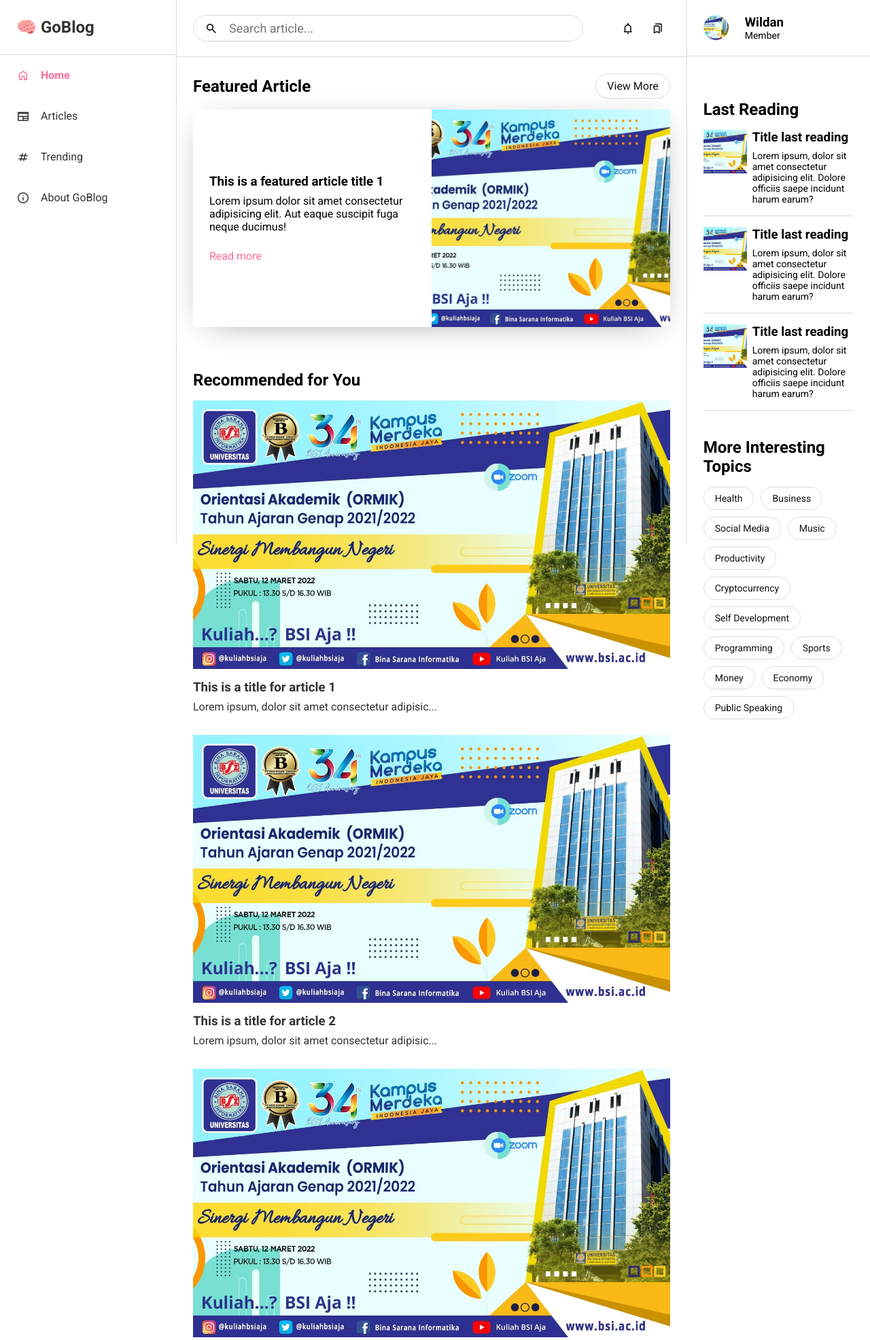
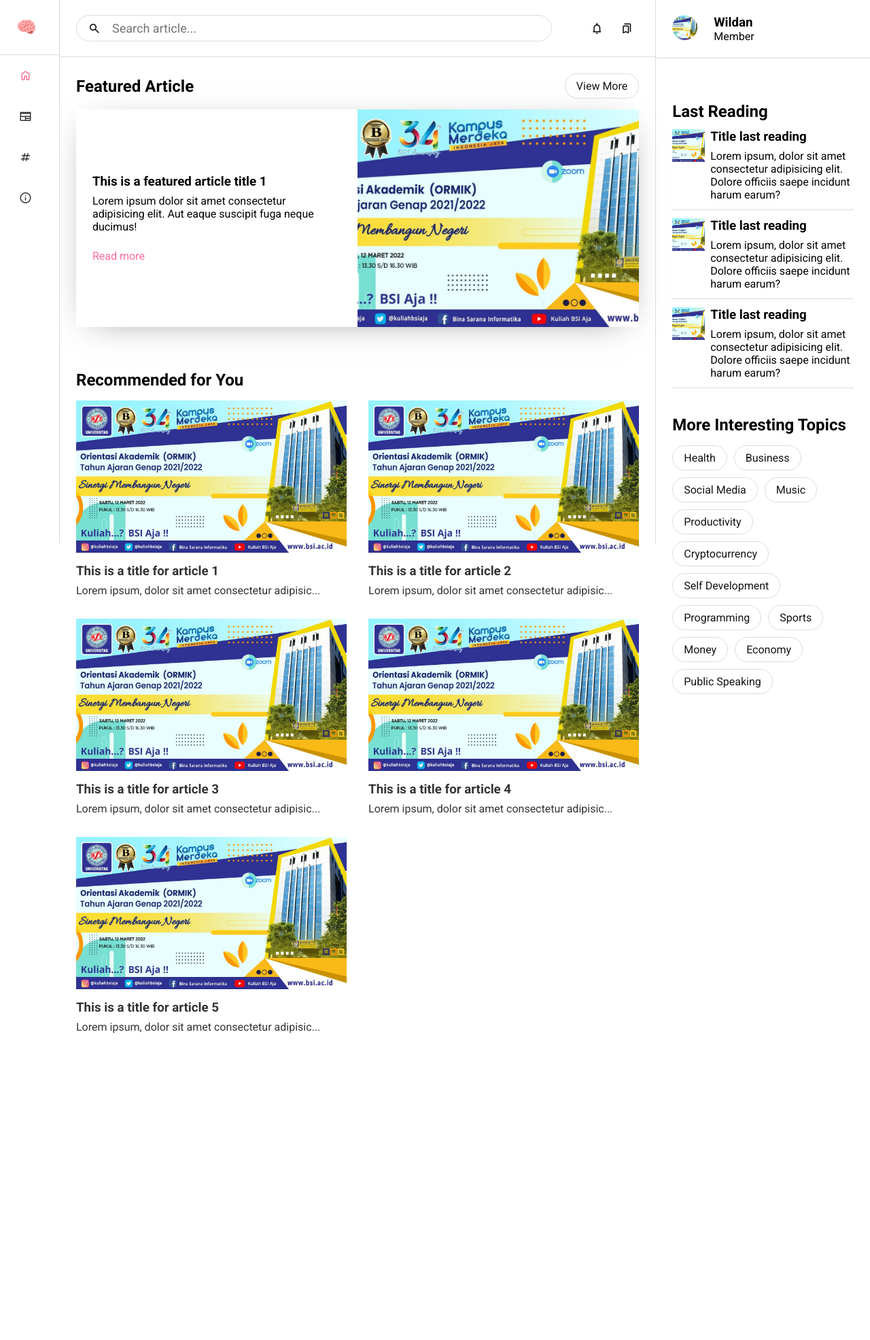
Before and after one commit to wildanGhifari/ubsi-projects, a PHP site: page / in a window 1280 px wide. Shown: the top 1971 px of the page at 68% size. After the commit the page ends 1520 px from the top, so only its background shows below. Run offline with PHP 8.4, Linux system fonts and the light colour scheme.

Commit message:
Working on responsive layout

```diff
--- a/UAS-SEM2/index.html
+++ b/UAS-SEM2/index.html
@@ -14,28 +14,28 @@
 <body>
     <main>
         <nav>
-            <div id="navbrand">🧠 GoBlog</div>
+            <div id="navbrand"></div>
             <ul class="links">
                 <li class="link active">
-                    <a href="#">
+                    <a href="#" class="nav-link">
                         <span class="material-symbols-rounded">home</span>
                         Home
                     </a>
                 </li>
                 <li class="link">
-                    <a href="#">
+                    <a href="#" class="nav-link">
                         <span class="material-symbols-rounded">newspaper</span>
                         Articles
                     </a>
                 </li>
                 <li class="link">
-                    <a href="#">
+                    <a href="#" class="nav-link">
                         <span class="material-symbols-rounded">tag</span>
                         Trending
                     </a>
                 </li>
                 <li class="link">
-                    <a href="#">
+                    <a href="#" class="nav-link">
                         <span class="material-symbols-rounded">info</span>
                         About GoBlog
                     </a>
@@ -97,7 +97,7 @@
                 <img src="./imgs/test.jpg" alt="">
                 <div class="user-detail">
                     <h3 class="name">Wildan</h3>
-                    <p class="small-text">Member</p>
+                    <p class="text_small">Member</p>
                 </div>
             </div>
             <div class="aside-content">
@@ -111,7 +111,7 @@
                             <img src="./imgs/test.jpg" alt="">
                             <div class="last-reading-detail">
                                 <h3>Title last reading</h3>
-                                <p class="small-text">
+                                <p class="text_small">
                                     Lorem ipsum, dolor sit amet consectetur adipisicing elit. Dolore officiis saepe
                                     incidunt harum earum?
                                 </p>
@@ -121,7 +121,7 @@
                             <img src="./imgs/test.jpg" alt="">
                             <div class="last-reading-detail">
                                 <h3>Title last reading</h3>
-                                <p class="small-text">
+                                <p class="text_small">
                                     Lorem ipsum, dolor sit amet consectetur adipisicing elit. Dolore officiis saepe
                                     incidunt harum earum?
                                 </p>
@@ -131,7 +131,7 @@
                             <img src="./imgs/test.jpg" alt="">
                             <div class="last-reading-detail">
                                 <h3>Title last reading</h3>
-                                <p class="small-text">
+                                <p class="text_small">
                                     Lorem ipsum, dolor sit amet consectetur adipisicing elit. Dolore officiis saepe
                                     incidunt harum earum?
                                 </p>
@@ -142,18 +142,18 @@
                 <div class="more-topics-container">
                     <h2>More Interesting Topics</h2>
                     <div class="topics">
-                        <a href="#" class="btn-outline small-text">Health</a>
-                        <a href="#" class="btn-outline small-text">Business</a>
-                        <a href="#" class="btn-outline small-text">Social Media</a>
-                        <a href="#" class="btn-outline small-text">Music</a>
-                        <a href="#" class="btn-outline small-text">Productivity</a>
-                        <a href="#" class="btn-outline small-text">Cryptocurrency</a>
-                        <a href="#" class="btn-outline small-text">Self Development</a>
-                        <a href="#" class="btn-outline small-text">Programming</a>
-                        <a href="#" class="btn-outline small-text">Sports</a>
-                        <a href="#" class="btn-outline small-text">Money</a>
-                        <a href="#" class="btn-outline small-text">Economy</a>
-                        <a href="#" class="btn-outline small-text">Public Speaking</a>
+                        <a href="#" class="btn-outline text_small">Health</a>
+                        <a href="#" class="btn-outline text_small">Business</a>
+                        <a href="#" class="btn-outline text_small">Social Media</a>
+                        <a href="#" class="btn-outline text_small">Music</a>
+                        <a href="#" class="btn-outline text_small">Productivity</a>
+                        <a href="#" class="btn-outline text_small">Cryptocurrency</a>
+                        <a href="#" class="btn-outline text_small">Self Development</a>
+                        <a href="#" class="btn-outline text_small">Programming</a>
+                        <a href="#" class="btn-outline text_small">Sports</a>
+                        <a href="#" class="btn-outline text_small">Money</a>
+                        <a href="#" class="btn-outline text_small">Economy</a>
+                        <a href="#" class="btn-outline text_small">Public Speaking</a>
                     </div>
                 </div>
             </div>
--- a/UAS-SEM2/script.js
+++ b/UAS-SEM2/script.js
@@ -43,6 +43,9 @@ const articles = [
 ]
 // END of Data Declaration
 
+const bodyWidth = document.body.clientWidth;
+const navBrand = document.querySelector('#navbrand')
+const navlink = document.querySelector('.nav-link')
 const PATH = './imgs/'
 
 const createNewsElement = (data) => {
@@ -74,6 +77,15 @@ const createNewsElement = (data) => {
     exploreContainer.append(exploreArticles);
 }
 
+// ========================================================================
+
+if (bodyWidth < 1400){
+    navBrand.textContent = '🧠'
+} else {
+    navBrand.textContent = '🧠 GoBlog'
+
+}
+
 articles.forEach(article => {
     createNewsElement(article);
 })
--- a/UAS-SEM2/style.css
+++ b/UAS-SEM2/style.css
@@ -339,3 +339,53 @@ main {
     flex-wrap: wrap;
     gap: 10px;
 }
+
+@media (width <=1400px) {
+    nav {
+        width: 88px;
+    }
+
+    .nav-link {
+        font-size: 0;
+        text-align: center;
+    }
+
+    #articles {
+        margin-left: 88px;
+    }
+
+    .upgrade {
+        height: 100%;
+        background-color: rgb(255, 110, 151);
+    }
+
+    .last-reading-list {
+        display: flex;
+        flex-direction: column;
+    }
+
+    .last-reading {
+        padding: 12px 0;
+    }
+
+    .last-reading img {
+        object-fit: cover;
+        width: 48px;
+        height: 48px;
+    }
+
+    .last-reading-detail h3 {
+        margin-bottom: 8px;
+    }
+
+    .more-topics-container h2 {
+        margin-bottom: 16px;
+    }
+
+    .topics {
+        display: flex;
+        flex-direction: row;
+        flex-wrap: wrap;
+        gap: 10px;
+    }
+}
```
